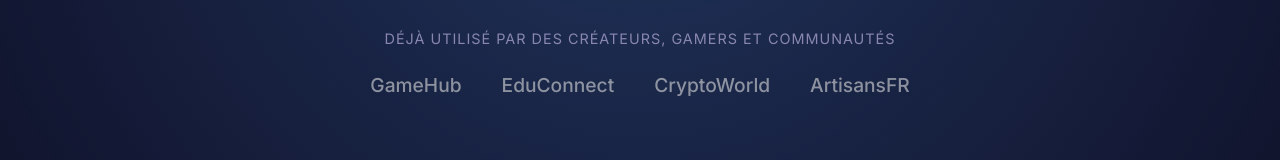
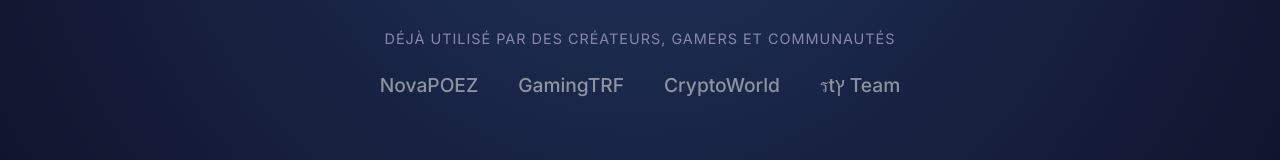
Before and after one commit to YelloWorld5847/ForgeX, a website: page index.html in a window 1280 px wide. Shown: the part 601-761 px from the top of the page. Drawn offline with nearby package versions, Linux system fonts and the light colour scheme.

Commit message:
modification des créateur qui ont déjà utilisé le produit

```diff
--- a/index.html
+++ b/index.html
@@ -59,10 +59,10 @@
                     <div class="hero-trust animate-on-scroll">
                         <p>Déjà utilisé par des créateurs, gamers et communautés</p>
                         <div class="logos">
-                            <span>GameHub</span>
-                            <span>EduConnect</span>
+                            <span>NovaPOEZ</span>
+                            <span>GamingTRF</span>
                             <span>CryptoWorld</span>
-                            <span>ArtisansFR</span>
+                            <span>รtץ Team</span>
                         </div>
                     </div>
                 </div>
```
